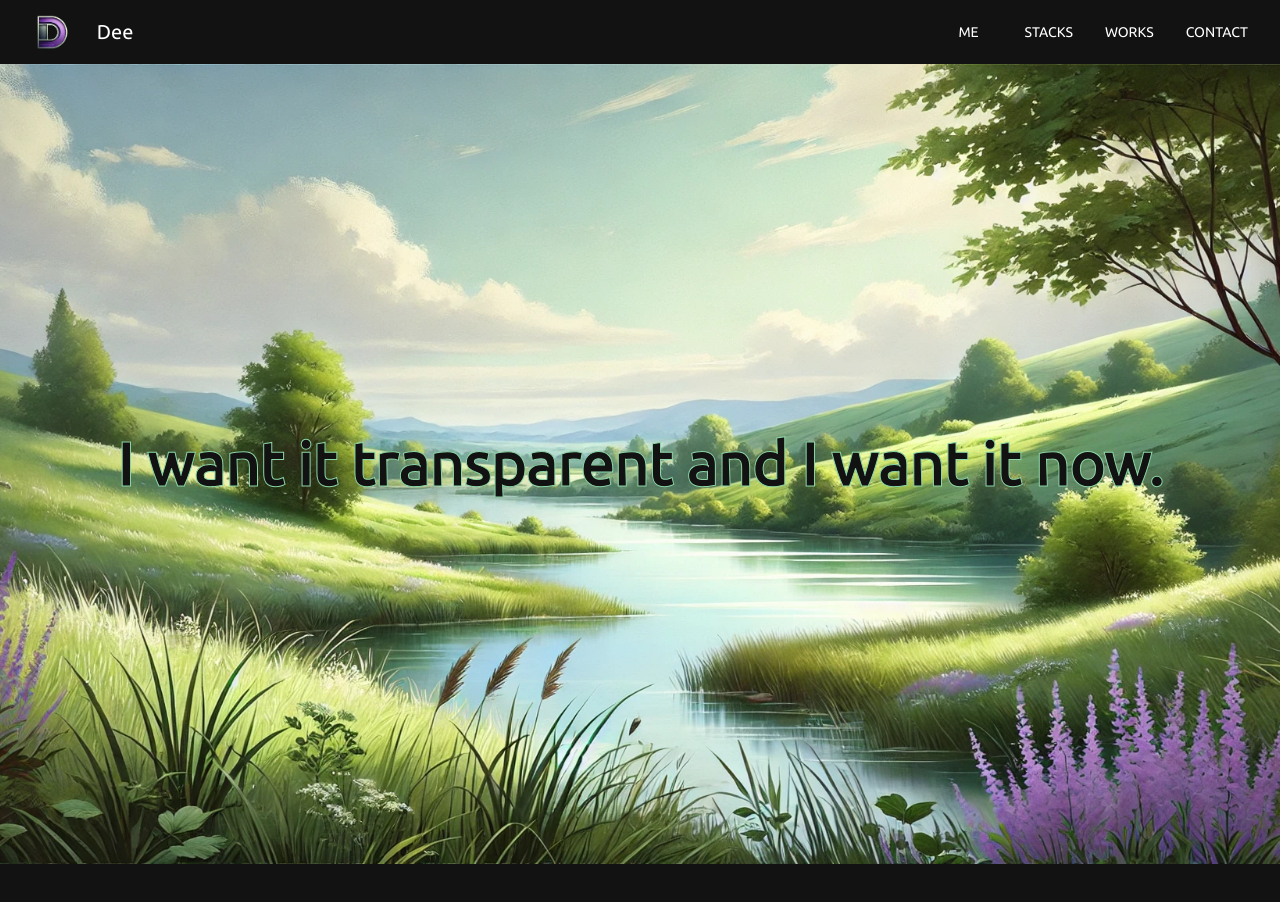
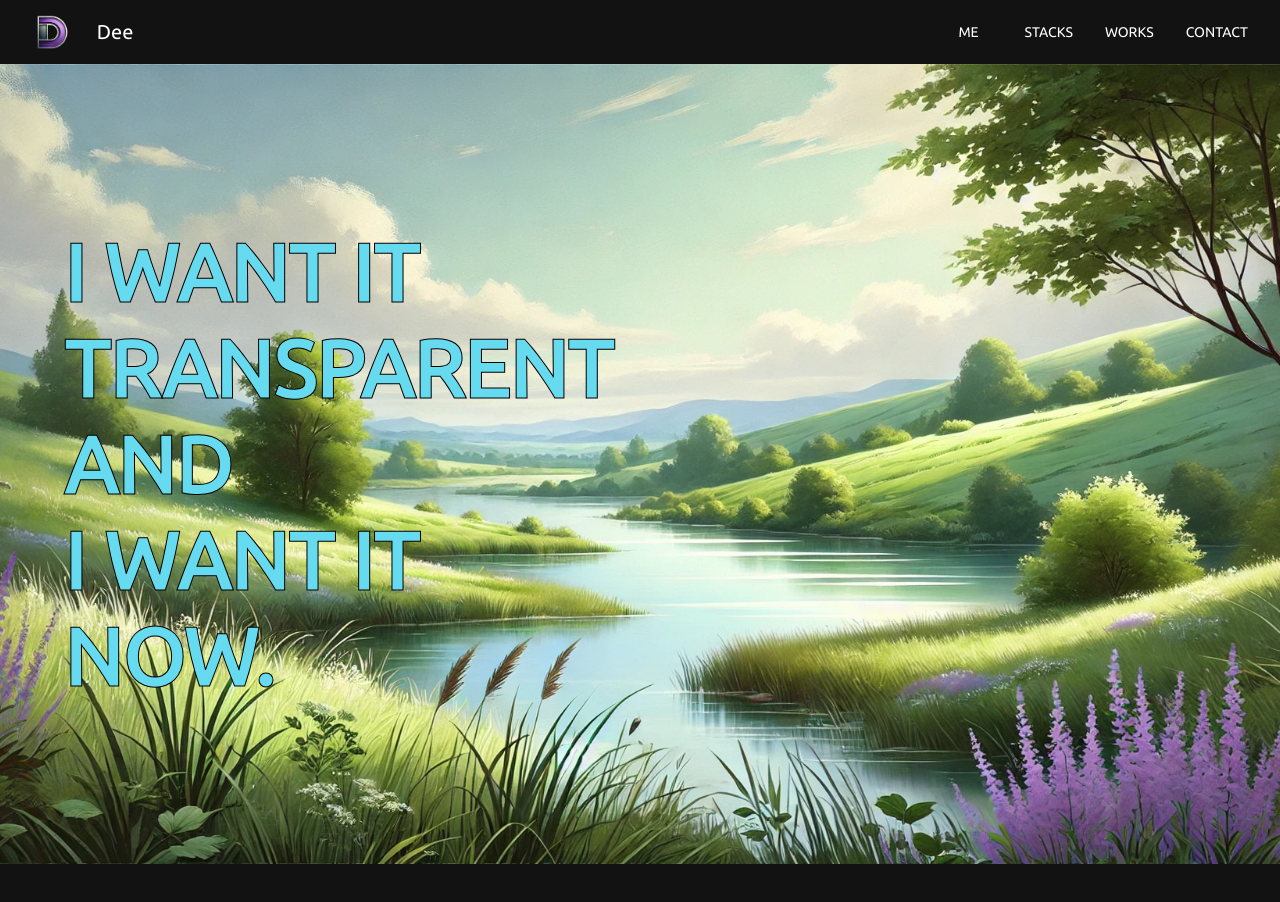
Before and after one commit to boolYikes/fortpolio, a React (Vite) app in the folder client/: page / in a window 1280 px wide. Shown: the top 902 px of the page. Built offline with nearby package versions, Linux system fonts and the light colour scheme.

Commit message:
chore: tried to redo the header but failed. will add backend the next time.

```diff
--- a/client/src/App.jsx
+++ b/client/src/App.jsx
@@ -5,7 +5,9 @@ import theme from './theme'
 import useMediaQuery from '@mui/material/useMediaQuery'
 import CssBaseline from '@mui/material/CssBaseline'
 import Section from './components/Section'
+import HeaderSection from './components/HeaderSection'
 import Navbar from './components/Navbar'
+import headerbg from '/src/assets/images/section_bg.webp'
 
 const App = () => {
   const isMobile = useMediaQuery(theme.breakpoints.down('sm')) // adjustable : check what value sm stands for
@@ -16,18 +18,19 @@ const App = () => {
         <Navbar />
         {/* offset to prevent hidden content : this is ugly. gotta integrate it to the bg*/}
         <Toolbar />
-        <Section bgImage='/src/assets/images/section_bg.webp'>
+        <Section bgimage="/src/assets/images/section_bg.webp">
           <Typography
             variant={isMobile ? 'h4' : 'h2'}
             component='h1'
-            align='center'
-            color='#121212'
+            align='left'
+            color='rgb(102, 218, 239)'
             sx={{
-              WebkitTextStroke: '1px #8cd6a7',
-              fontWeight: 'bold',
+            WebkitTextStroke: '1px rgb(0, 0, 0)',
+            fontWeight: 'bold',
+            fontSize: '5em'
             }}
           >
-            I want it transparent and I want it now.
+            I WANT IT<br/> TRANSPARENT<br/> AND<br/> I WANT IT<br/> NOW.<br/>
           </Typography>
         </Section>
 
--- a/client/src/components/Section.jsx
+++ b/client/src/components/Section.jsx
@@ -2,12 +2,12 @@ import React, { useRef, useEffect, useState } from 'react'
 import { Box, Typography, Container } from '@mui/material'
 import { styled } from '@mui/system'
 
-const StyledSection = styled(Box)(({ theme, bgImage }) => ({
+const StyledSection = styled(Box)(({ theme, bgimage }) => ({
     minHeight: '100vh',
     display: 'flex',
     alignItems: 'center',
     justifyContent: 'center',
-    backgroundImage: bgImage ? `url(${bgImage})` : 'none',
+    backgroundImage: bgimage ? `url(${bgimage})` : 'none',
     backgroundSize: 'cover',
     backgroundPosition: 'center',
     padding: theme.spacing(4),
@@ -16,7 +16,7 @@ const StyledSection = styled(Box)(({ theme, bgImage }) => ({
     transition: 'opacity 0.6s ease-out, transform 0.6s ease-out',
 }))
 
-const Section = ({ children, bgImage }) => {
+const Section = ({ children, bgimage }) => {
     const ref = useRef()
     const [isVisible, setIsVisible] = useState(false)
 
@@ -48,7 +48,7 @@ const Section = ({ children, bgImage }) => {
     return (
         <StyledSection
             ref={ref}
-            bgImage={bgImage}
+            bgimage={bgimage}
             sx={{
                 opacity: isVisible ? 1 : 0,
                 transform: isVisible ? 'translateY(0)' : 'translateY(50px)',
```
Also changed, not shown: 1 other file (tests, documents, lock files or other folders).
